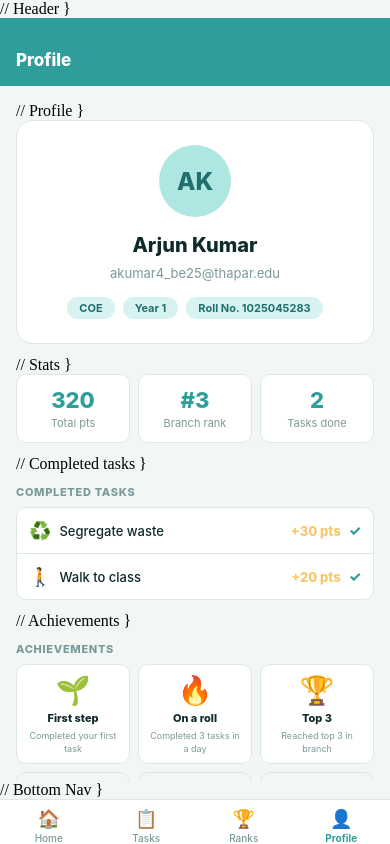
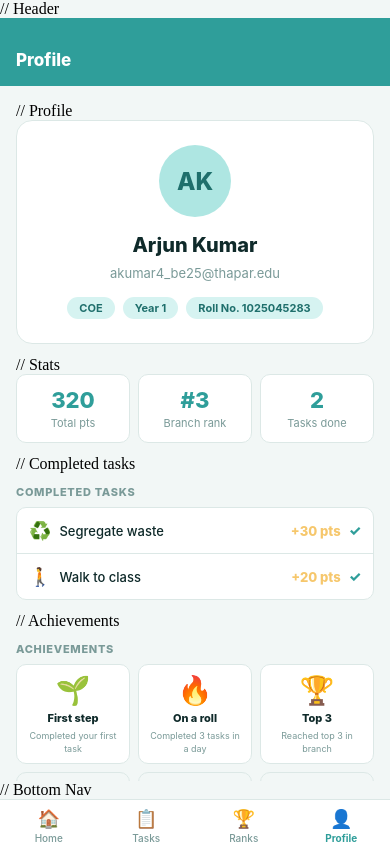
Before and after one commit to aarora-be25/EcoQuest, a React Native app: screen /profile in a window 390 px wide. Built offline with nearby package versions, Linux system fonts and the light colour scheme.

Commit message:
Update ProfileScreen.js

```diff
--- a/screens/ProfileScreen.js
+++ b/screens/ProfileScreen.js
@@ -39,7 +39,7 @@ export default function ProfileScreen({ navigation }) {
   return (
     <SafeAreaView style={styles.safe}>
 
-      // Header }
+      // Header
       <View style={styles.header}>
         <Text style={styles.headerTitle}>Profile</Text>
         <View style={{ width: 40 }} />
@@ -51,7 +51,7 @@ export default function ProfileScreen({ navigation }) {
         contentContainerStyle={{ paddingBottom: 100 }}
       >
 
-        // Profile }
+        // Profile
         <View style={styles.profileCard}>
           <View style={styles.avatarLarge}>
             <Text style={styles.avatarText}>{CURRENT_USER.initials}</Text>
@@ -73,7 +73,7 @@ export default function ProfileScreen({ navigation }) {
           </View>
         </View>
 
-        // Stats }
+        // Stats
         <View style={styles.statsRow}>
           {[
             [CURRENT_USER.pts, 'Total pts'],
@@ -87,7 +87,7 @@ export default function ProfileScreen({ navigation }) {
           ))}
         </View>
 
-        // Completed tasks }
+        // Completed tasks
         <Text style={styles.sectionLabel}>Completed tasks</Text>
         {COMPLETED.length === 0 ? (
           <View style={styles.emptyCard}>
@@ -115,7 +115,7 @@ export default function ProfileScreen({ navigation }) {
           </View>
         )}
 
-        // Achievements }
+        // Achievements
         <Text style={styles.sectionLabel}>Achievements</Text>
         <View style={styles.achieveGrid}>
           {ACHIEVEMENTS.map((a, i) => (
@@ -151,7 +151,7 @@ export default function ProfileScreen({ navigation }) {
           ))}
         </View>
 
-        // Settings }
+        // Settings
         <Text style={styles.sectionLabel}>Account</Text>
         <View style={styles.settingsCard}>
           {[
@@ -183,7 +183,7 @@ export default function ProfileScreen({ navigation }) {
           ))}
         </View>
 
-        // Logout }
+        // Logout
         <TouchableOpacity
           style={styles.logoutBtn}
           onPress={handleLogout}
@@ -194,7 +194,7 @@ export default function ProfileScreen({ navigation }) {
 
       </ScrollView>
 
-      // Bottom Nav }
+      // Bottom Nav
       <BottomNav active="profile" navigation={navigation} />
 
     </SafeAreaView>
```
